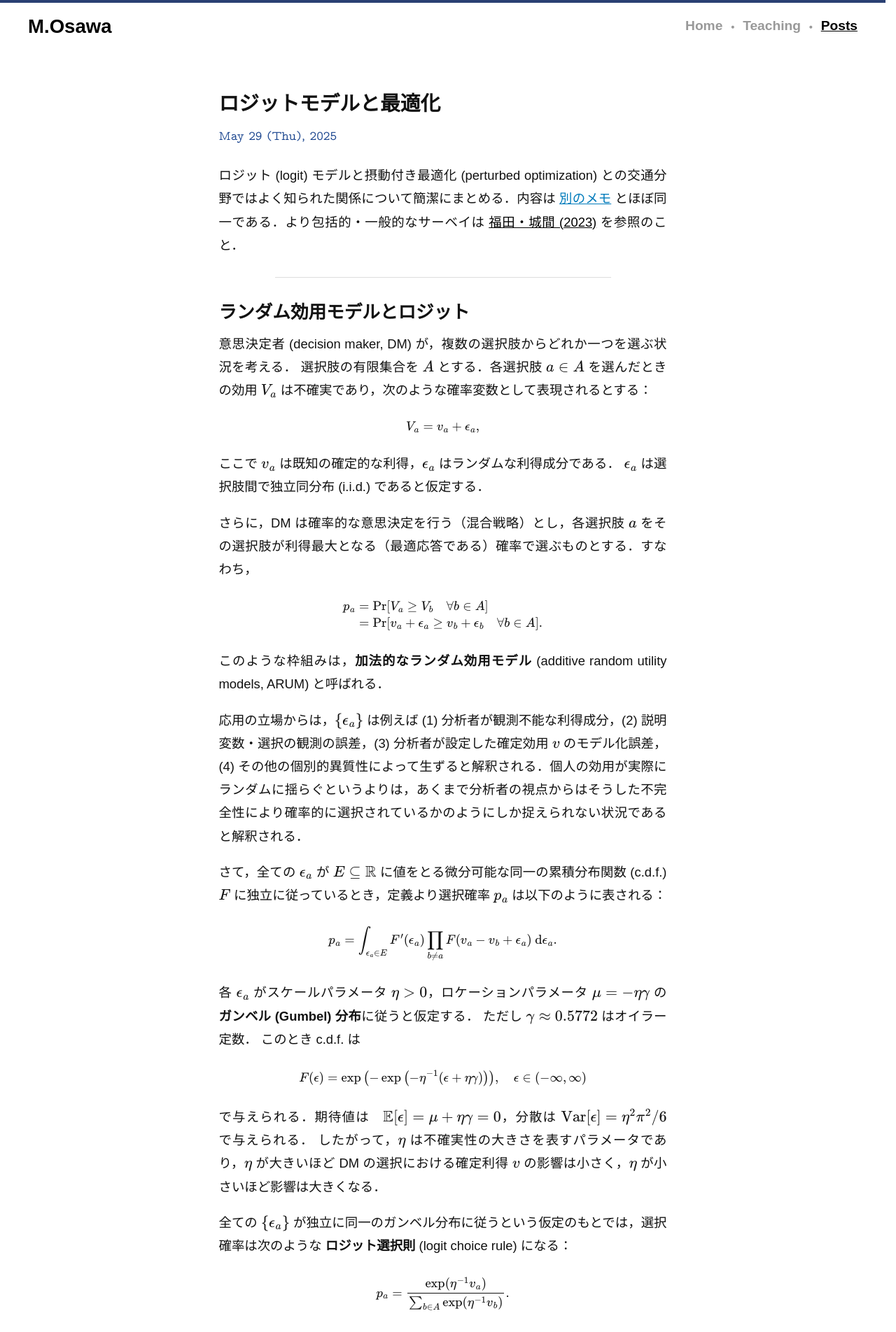
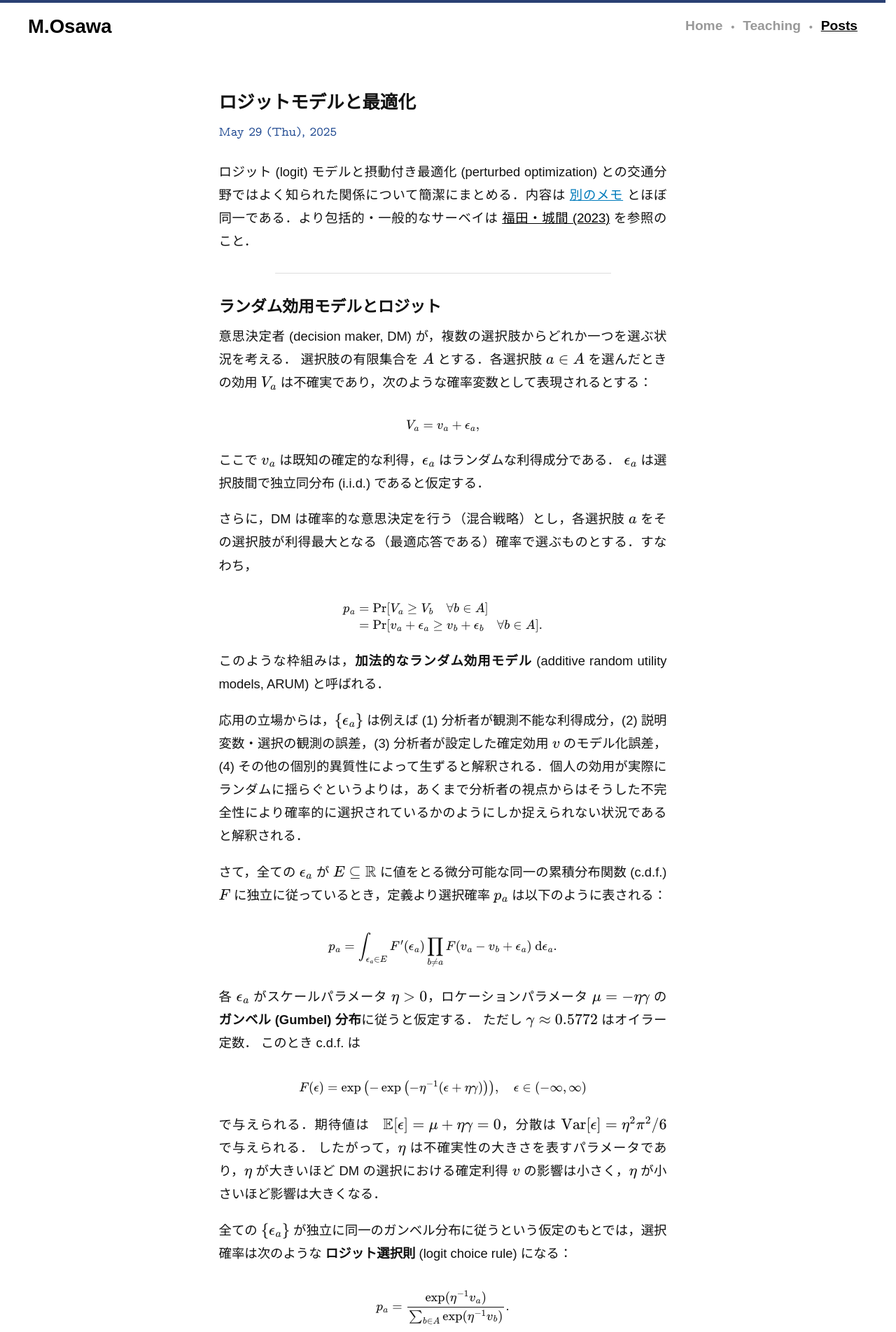
Before and after one commit to mino-osawa/mino-osawa.github.io, a Jekyll site: the page built from _posts/2025-05-29-post.markdown, in a window 1280 px wide. Shown: the top 1904 px of the page at 70% size. Built offline with Jekyll 4.4.1, drawn with Linux system fonts in a browser that asks for light colours; some web fonts are replaced.

Commit message:
error fixes

```diff
--- a/_includes/footer.html
+++ b/_includes/footer.html
@@ -21,7 +21,7 @@
     options: {
         renderActions: {
             wrapDisplay: [200, (doc) => {
-                const displayMath = document.querySelectorAll('mjx-math[display="true"]');
+                const displayMath = document.querySelectorAll('mjx-container[display="true"]');
                 displayMath.forEach(el => {
                 const wrapper = document.createElement('div');
                 wrapper.className = 'math-scroll';
--- a/_sass/base/_base.scss
+++ b/_sass/base/_base.scss
@@ -121,4 +121,7 @@ a {
 p {
   line-height: 1.8;
   margin-top: 0.3em;
+  text-justify: inter-character;
+  word-break: normal;
+  overflow-wrap: break-word;
 }
--- a/_sass/components/_posts.scss
+++ b/_sass/components/_posts.scss
@@ -4,6 +4,7 @@
   width: 100%;
   max-width: $posts-max-width;
   margin: 0 auto;
+  min-width: 0;
 
   @include respond-max($bp-tablet) {
     font-size: $FSize-1;
@@ -63,7 +64,7 @@
 }
 
 .post-title {
-  font-size: clamp(1.3rem, 4vw, 1.8rem);
+  font-size: $FSize-H1;
 }
 
 .post-date,
@@ -80,13 +81,22 @@
 .post-content {
   width: 100%;
   max-width: $content-max-width;
+  min-width: 0;
   padding: 1rem 0;
   margin: 0 auto;
   border-bottom: 1px solid $color-border-soft;
+  box-sizing: border-box;
+  word-break: break-word;
+
+  h1 {
+    font-size: $FSize-H2;
+    text-align: left;
+  }
 
   h2 {
-    font-size: clamp(1.2rem, 4vw, 1.6rem);
+    font-size: $FSize-H3;
     margin-top: 1em;
+    text-align: left;
   }
 
   hr {
@@ -103,7 +113,10 @@
   ol {
     font-family: "Computer Modern Serif", "Noto Serif JP", sans-serif;
     text-align: justify;
-    text-justify: inter-ideograph;
+    text-justify: inter-character;
+    word-break: normal;
+    overflow-wrap: break-word;
+    text-wrap: pretty;
 
     strong {
       font-family: "Computer Modern Serif", "Noto Sans JP", sans-serif;
@@ -114,22 +127,10 @@
     }
   }
 
-  .mjx-math {
-    @include respond-max($bp-tablet) {
-      font-size: $FSize-1;
-    }
-  }
-
   .math-scroll {
     overflow-x: auto;
     overflow-y: hidden;
-    white-space: nowrap;
-    padding: 0.5em 0;
-    -webkit-overflow-scrolling: touch;
-
-    @include respond-max($bp-tablet) {
-      font-size: $FSize-1;
-    }
+    contain: inline-size;
   }
 
   .back-of-envelope {
@@ -185,6 +186,7 @@
   max-width: $content-max-width;
   padding: 1rem 0;
   margin: 0 auto;
+  min-width: 0;
 
   a {
     display: inline-block;
--- a/_sass/layout/_layout.scss
+++ b/_sass/layout/_layout.scss
@@ -82,19 +82,20 @@
         font-size: $Base;
         margin: .8rem 0 0;
     }
+
+   @include respond-max($bp-mobile) {
+        border-top: none;
+        padding: .5rem 0 1rem;
+   }
 }
 
 .course-header {
-//   display: flex;
-//   flex-direction: column;
-//   align-items: flex-start;
-
   .jp {
     margin: 0;
   }
 
   .en {
-    font-size: $FSize-3;
+    font-size: $Base;
     color: $color-text-muted;
     font-family: "Computer Modern Typewriter", sans-serif;
   }
@@ -102,8 +103,12 @@
    @include respond-max($bp-tablet) {
         text-align: center;
         background: $color-surface-soft;
-        box-shadow: inset 0px 0px 3px $color-nibiiro;
+        box-shadow: inset 0px 0px 2px $color-nibiiro;
         padding: .5rem;
+
+        .jp {
+            font-size: $FSize-H3;
+        }
    }
 }
 
--- a/posts.markdown
+++ b/posts.markdown
@@ -5,9 +5,9 @@ permalink: /posts/
 ---
 
 <div class="posts-container">
-<h1 class="posts-header">雑記帳</h1>
+<h1 class="posts-header">Posts</h1>
 
-<div class="posts-description">日記などです．<a href="/policies/#disclaimer">免責事項</a></div>
+<div class="posts-description">日記や入門的解説などです．<a href="/policies/#disclaimer">免責事項</a></div>
 
 <!-- 記事がもし増えてきたら追加する．
 {% for category in site.categories %}
--- a/teaching.markdown
+++ b/teaching.markdown
@@ -3,7 +3,7 @@ layout: "default"
 title: "M.Osawa - Teaching"
 permalink: "/teaching/"
 ---
-<h1>講義資料など</h1>
+<h1>Teaching</h1>
 
 <div class="teaching-meta">
   <p>
```
